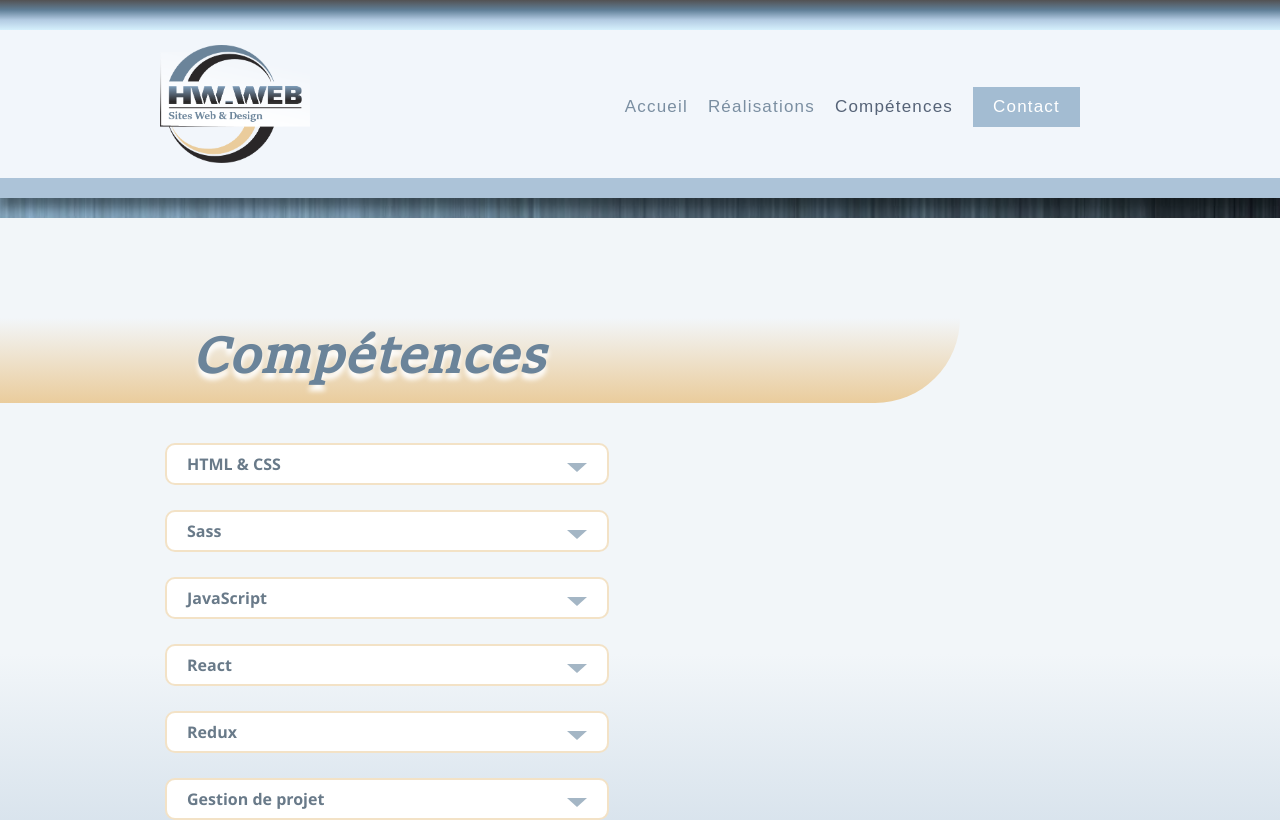
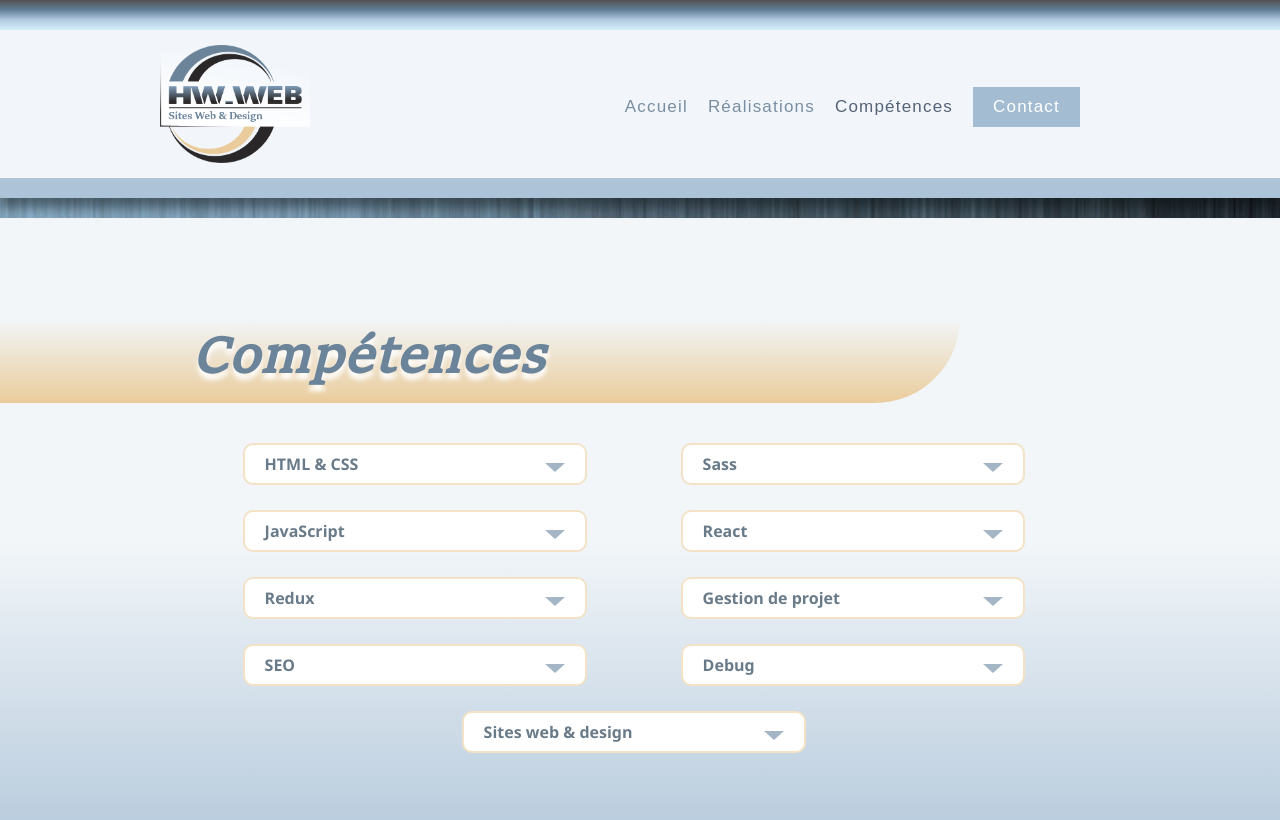
Before and after one commit to heltnx/hw-web, a React (Create React App) app: page /hw-web/competences in a window 1280 px wide. Shown: the top 820 px of the page. Built offline with nearby package versions, Linux system fonts and the light colour scheme; a web font is replaced by a local one.

Commit message:
ajustement competences css

```diff
--- a/src/components/competence/competence.css
+++ b/src/components/competence/competence.css
@@ -6,13 +6,12 @@
     border: 2px solid #eacc9c91;
     border-radius: 10px;
     padding: 0 20px;
-    min-width: 400px;
+    min-width: 300px;
     margin-bottom: 20px;
-    margin-right: 50px;
+    margin-top: 5px;
     transition: background-color 0.3s ease-in-out;
+}
 
-
-}
 
 .competence.active {
     z-index: 1;
@@ -84,3 +83,10 @@ button.look-button {
     padding-left: 10px;
     padding-right: 10px;
 }
+
+/*---------- mobile ------------*/
+@media only screen and (min-width:1600px) {
+    .competence {
+        min-width: 500px;
+    }
+}
--- a/src/layouts/competencesList/competencesList.css
+++ b/src/layouts/competencesList/competencesList.css
@@ -1,9 +1,8 @@
 .competencesList {
     display: flex;
     flex-wrap: wrap;
-    justify-content: space-between;
+    justify-content: space-evenly;
     width: 75%;
-    margin: auto;
+    margin-left: 12%;
     padding-bottom: 20px;
-
 }
--- a/src/pages/competences/competences.js
+++ b/src/pages/competences/competences.js
@@ -7,7 +7,7 @@ const Competences = () => {
 
     return (
         <Layout>
-            <div className="home">
+            <div >
                 <h1>Compétences</h1>
             </div>
             <CompetencesList />
```
